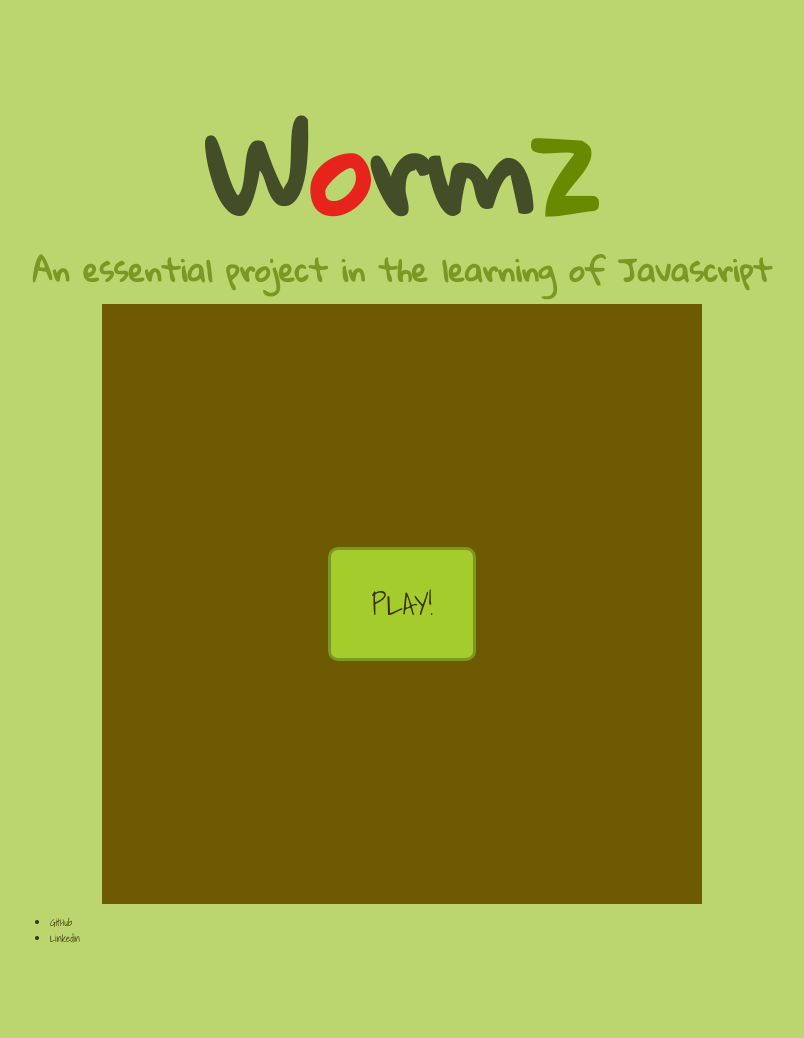
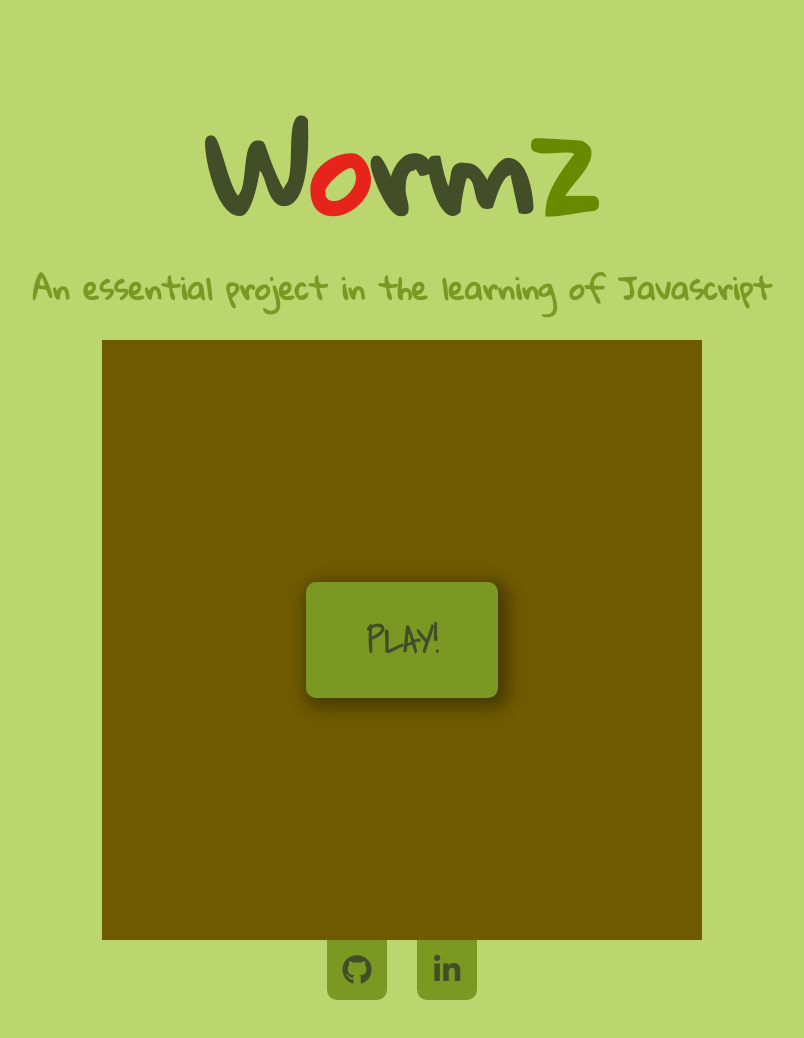
Before and after one commit to Charlene-Bx/Wormz, a website: page index.html in a window 1280 px wide. Shown: the whole page, without its empty margins (238-1042 px from the left). Drawn offline with Linux system fonts and the light colour scheme.

Commit message:
add some style for the social and for the button

```diff
--- a/index.html
+++ b/index.html
@@ -35,11 +35,21 @@
       </div>
       <div class="social">
         <ul class="social__list">
-          <li class="social__item">GitHub</li>
-          <li class="social__item">Linkedin</li>
+          <li class="social__item">
+            <i class="social__ico fab fa-github"></i>
+          </li>
+          <li class="social__item">
+            <i class="social__ico fab fa-linkedin-in"></i>
+          </li>
         </ul>
       </div>
     </main>
+
+    <!-- SCRIPTS -->
+    <script
+      src="https://kit.fontawesome.com/c52a326ad1.js"
+      crossorigin="anonymous"
+    ></script>
     <script src="index.js"></script>
   </body>
 </html>
--- a/style.scss
+++ b/style.scss
@@ -15,6 +15,8 @@ $colors: (
   worm: #678a00,
 );
 
+$spacing: 3rem;
+
 // FUNCTIONS
 @function colors($name) {
   @return map-get($colors, $name);
@@ -27,14 +29,14 @@ html {
 }
 
 body {
-  padding: 6rem 24rem;
+  padding: $spacing * 2 $spacing * 8;
   color: colors("font");
   background-color: colors("background");
   font-family: "Shadows Into Light", cursive;
 }
 
 .header {
-  margin-bottom: 3rem;
+  margin-bottom: $spacing;
   text-align: center;
   font-family: "Gloria Hallelujah", cursive;
   line-height: 0.3;
@@ -53,8 +55,9 @@ body {
   }
 
   &__sub-title {
-    font-size: 3rem;
+    font-size: $spacing;
     color: colors("secondary");
+    line-height: 1.5;
   }
 }
 
@@ -72,19 +75,21 @@ body {
   &__button {
     position: absolute;
     position: absolute;
-    padding: 3rem 4rem;
-    background-color: colors("primary");
-    color: colors("font");
-    border: 3px solid colors("secondary");
+    padding: $spacing $spacing * 2;
+    background-color: colors("secondary");
+    color: colors("tiercary");
+    border: none;
     border-radius: 10px;
-    font-size: 3rem;
+    font-size: 3.5rem;
     font-family: "Shadows Into Light", cursive;
-    transition: background-color 0.6 ease-in, font-size 0.6 ease-in;
+    font-weight: bolder;
+    -webkit-box-shadow: 5px 5px 15px 5px rgba(0, 0, 0, 0.35);
+    box-shadow: 5px 5px 15px 5px rgba(0, 0, 0, 0.35);
+    transition: font-size 0.3s ease-out, color 0.3s ease-out;
 
     &:hover {
-      background-color: darken(colors("primary"), 3%);
-      font-size: 3.3rem;
-      border-color: darken(colors("secondary"), 3%);
+      font-size: 4.5rem;
+      color: colors("primary");
     }
 
     &:active {
@@ -97,6 +102,42 @@ body {
   }
 }
 
+.social {
+  &__list {
+    display: flex;
+    justify-content: center;
+    padding: 0;
+    margin: 0;
+    color: colors("tiercary");
+    list-style: none;
+    font-size: 3rem;
+  }
+
+  &__item {
+    width: 6rem;
+    height: 6rem;
+    display: flex;
+    justify-content: center;
+    align-items: center;
+    background-color: colors("secondary");
+    border-radius: 0 0 10px 10px;
+    transition: height 0.3s ease-out, color 0.3s ease-out;
+
+    & + & {
+      margin-left: $spacing;
+    }
+
+    &:hover {
+      height: 7rem;
+      color: colors("primary");
+    }
+
+    &:active {
+      color: colors("apple");
+    }
+  }
+}
+
 #game-zone {
   background-color: colors("gameground");
 }
```
Also changed, not shown: style.css, 1 other file.
